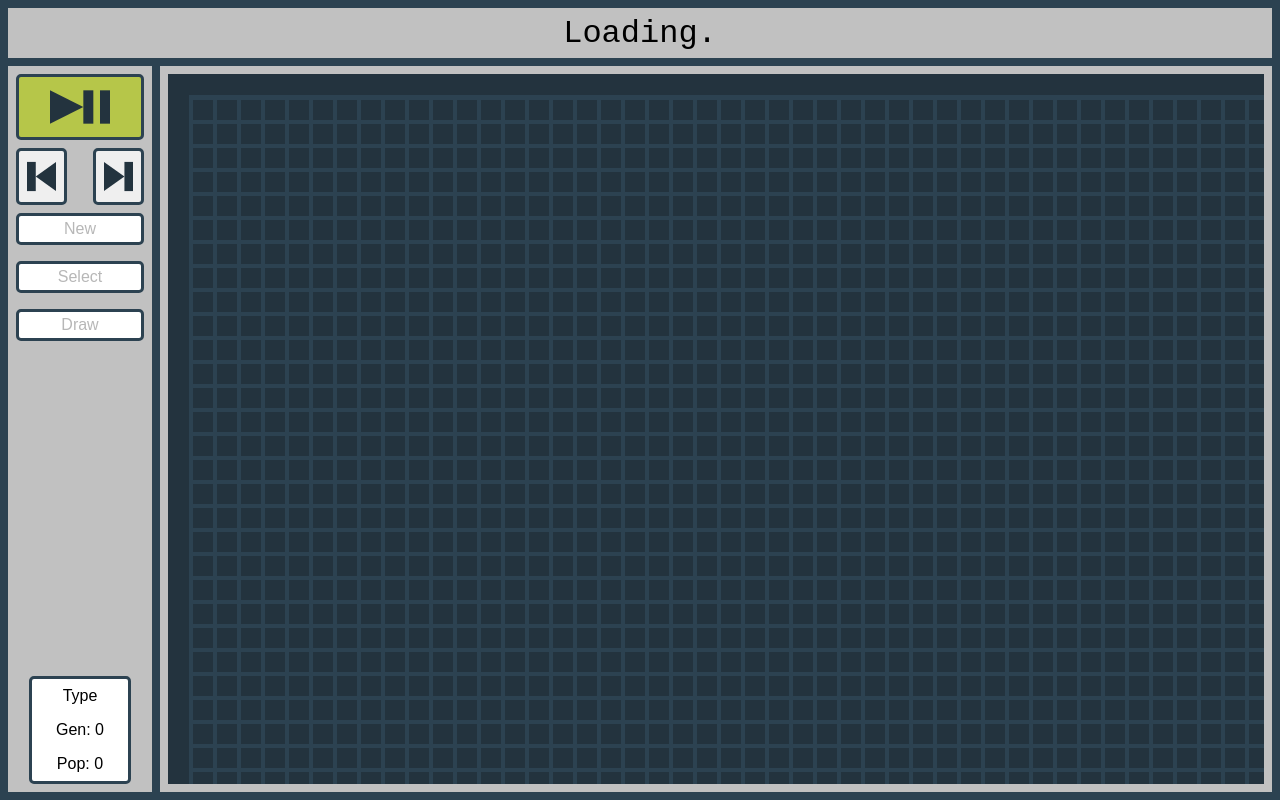
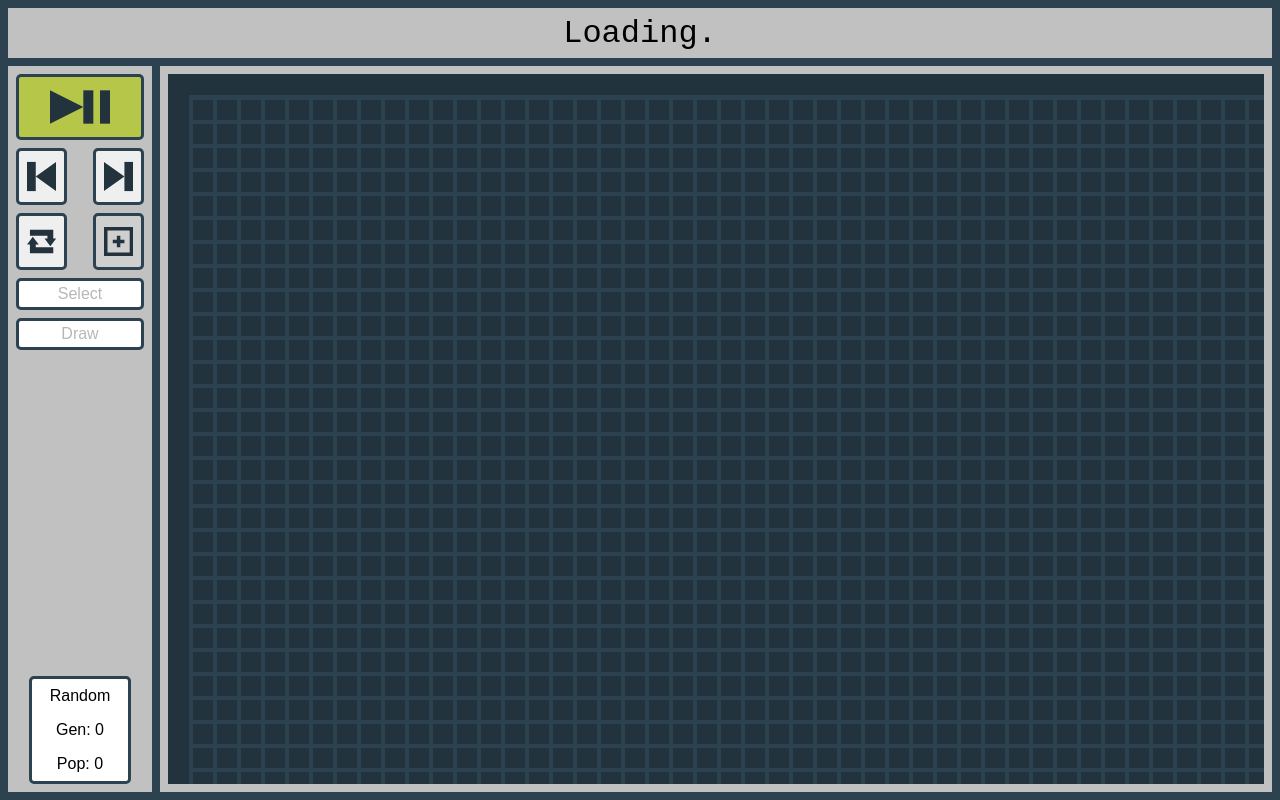
Before and after one commit to hectic4491/Web-Game-of-Life, a Flask app: page / in a window 1280 px wide. Run offline with Flask 3, Linux system fonts and the light colour scheme; data that the repository does not hold is empty; some libraries are stand-ins or nearby versions.

Commit message:
Added new SVGs

```diff
--- a/static/scripts/script.js
+++ b/static/scripts/script.js
@@ -70,6 +70,9 @@ const ui = {
     this.newBtn.disabled = true;
     this.selectBtn.disabled = true;
     this.drawBtn.disabled = true;
+    this.patternName.innerText = `${sim.pattern}`;
+    this.generation.innerText = `Gen: 0` ;
+    this.population.innerText = `Pop: 0`
   }
 }
 
@@ -474,6 +477,7 @@ function fetchSimulation(pattern="Random") {
     .then((patternData) => {
       sim.patternData = patternData;
       sim.pattern = pattern;
+      ui.patternName.innerText =`${pattern}`
 
       // toggles
       ui.playBtn.disabled = false;
@@ -494,9 +498,12 @@ function fetchSimulation(pattern="Random") {
 
 // ###
 // Attach wrapper functions to buttons.
+//###FIXME### prevent certain button clicks from firing off if certain actions have
+// been started.
 $("#playButton").click(() => playAction());
 $("#stepForwards").click(() => moveFrame(sim.currentIndex + 1));
 $("#stepBackwards").click(() => moveFrame(sim.currentIndex - 1));
+$("#resetButton").click(() => moveFrame(0)); //###FIXME### need to disable this when sim running.
 $("#newButton").click(() => newAction());
 $("#selectButton").click(() => selectActionNew());
 $("#drawButton").click(() => drawAction());
--- a/static/styles.css
+++ b/static/styles.css
@@ -79,6 +79,7 @@ html, body {
 	background-color: var(--color-white);
 	padding: 0.5vh;
 	margin: 0.5rem;
+	margin-top: 0;
 	width: 100%;
 
 	cursor: pointer;
@@ -87,15 +88,17 @@ html, body {
 	border-radius: 5px;
 }
 
-.stepContainer {
+.smallButtonContainer {
 	width: 100%;
 	min-width: 6rem;
 	display: flex;
 	justify-content: space-between;
 	padding: 0;
+	margin: 0.5rem;
+	margin-top: 0;
 }
 
-.stepButton {
+.smallButton {
 	display: flex;
 	align-items: center;
 	justify-content: center;
@@ -270,3 +273,14 @@ html, body {
 .icon {
 	fill: var(--color-dead-cell);
 }
+
+.icon.iconPath{
+	path {
+		fill: none;
+		stroke: var(--color-dead-cell);
+		stroke-width: 6;
+	}
+	rect {
+		fill: var(--color-dead-cell);
+	}
+}
--- a/templates/index.html
+++ b/templates/index.html
@@ -21,32 +21,43 @@
 			<div class="mainBody">
 				<div class="controlPanel">
 					<div class="buttonContainer" id="buttonContainer">
-						<button class="button playButton" id="playButton" title="[p] - Play/Pause Simulation">
+						<button class="button playButton" id="playButton" title="[ p ] - Play/Pause Simulation">
 							<svg width="60" height="60">
-								<use xlink:href="#playButtonIcon"/>
+								<use xlink:href="#playIcon"/>
 							</svg>
 						</button>
-						<div class="stepContainer">
-							<button class="stepButton stepBackwards" id="stepBackwards" title="[ &lt; ] - Step Backwards">
+						<div class="smallButtonContainer">
+							<button class="smallButton stepBackwards" id="stepBackwards" title="[ &lt; ] - Step Backwards">
 								<svg width="35" height="35">
 									<use xlink:href="#stepBackwardsIcon"/>
 								</svg>
 							</button>
-							<button class="stepButton stepForwards" id="stepForwards" title="[ &gt; ] Step Forwards]">
+							<button class="smallButton stepForwards" id="stepForwards" title="[ &gt; ] - Step Forwards">
 								<svg width="35" height="35">
 									<use xlink:href="#stepForwardsIcon"/>
 								</svg>
 							</button>
 						</div>
-						<button class="button" id="newButton" title="[n] - New Simulation">New</button>
+						<div class="smallButtonContainer">
+							<button class="smallButton resetButton" id="resetButton" title="[ r ] - Reset Simulation">
+								<svg width="35" height="35">
+									<use xlink:href="#resetIcon"/>
+								</svg>
+							</button>
+							<button class="smallButton newButton" id="newButton" title="[ n ] - New Simulation">
+								<svg width="35" height="35">
+									<use xlink:href="#newIcon"/>
+								</svg>
+							</button>
+						</div>
 						<button class="button" id="selectButton" title="[s] - Select Simulation">Select</button>
 						<button class="button" id="drawButton" title="[d] - Draw On Grid">Draw</button>
 
 						</div>
 						<div class="labelContainer">
-							<p class="simulationType" id="simulationType">Type</p>
-							<p class="generation" id="generation">Gen: 0</p>
-							<p class="population" id="population">Pop: 0</p>
+							<p class="simulationType" id="simulationType"></p>
+							<p class="generation" id="generation"></p>
+							<p class="population" id="population"></p>
 						</div>
 				</div>
 				<div class="simulationWindow" id="simulationWindow">
@@ -82,7 +93,7 @@
           <polygon points="15,25 50,0 50,50" />
         </symbol>
 
-        <symbol class="icon playButtonIcon" id="playButtonIcon" viewBox="0 0 90 50">
+        <symbol class="icon playButtonIcon" id="playIcon" viewBox="0 0 90 50">
           <polygon points="0,0 0,50, 50,25" />
           <rect x="50" y="0" width="15" height="50" />
           <rect x="75" y="0" width="15" height="50" />
@@ -91,6 +102,16 @@
         <symbol class="icon stepForwardsIcon" id="stepForwardsIcon" viewBox="0 0 50 50">
           <polygon points="0,0 0,50, 35,25" />
           <rect x="35" y="0" width="15" height="50" />
+        </symbol>
+
+				<symbol class="icon resetButtonIcon" id="resetIcon" viewBox="0 0 50 50">
+          <polygon points="5,5 45,5 45,20 50,20 40,33 30,20 35,20 35,15 5,15"/>
+          <polygon points="45,45 5,45 5,30 0,30 10,17 20,30 15,30 15,35 45,35"/>
+        </symbol>
+
+				<symbol class="icon iconPath newButton" id="newIcon" viewBox="0 0 50 50">
+          <path d="M3,3 L47,3 L47,47 L3,47 Z" fill="none" stroke-width="6"/>
+          <polygon points="22,22 22,15 28,15 28,22 35,22 35,28 28,28 28,35 22,35 22,28 15,28 15,22 22,22" />
         </symbol>
 
       </defs>
```
